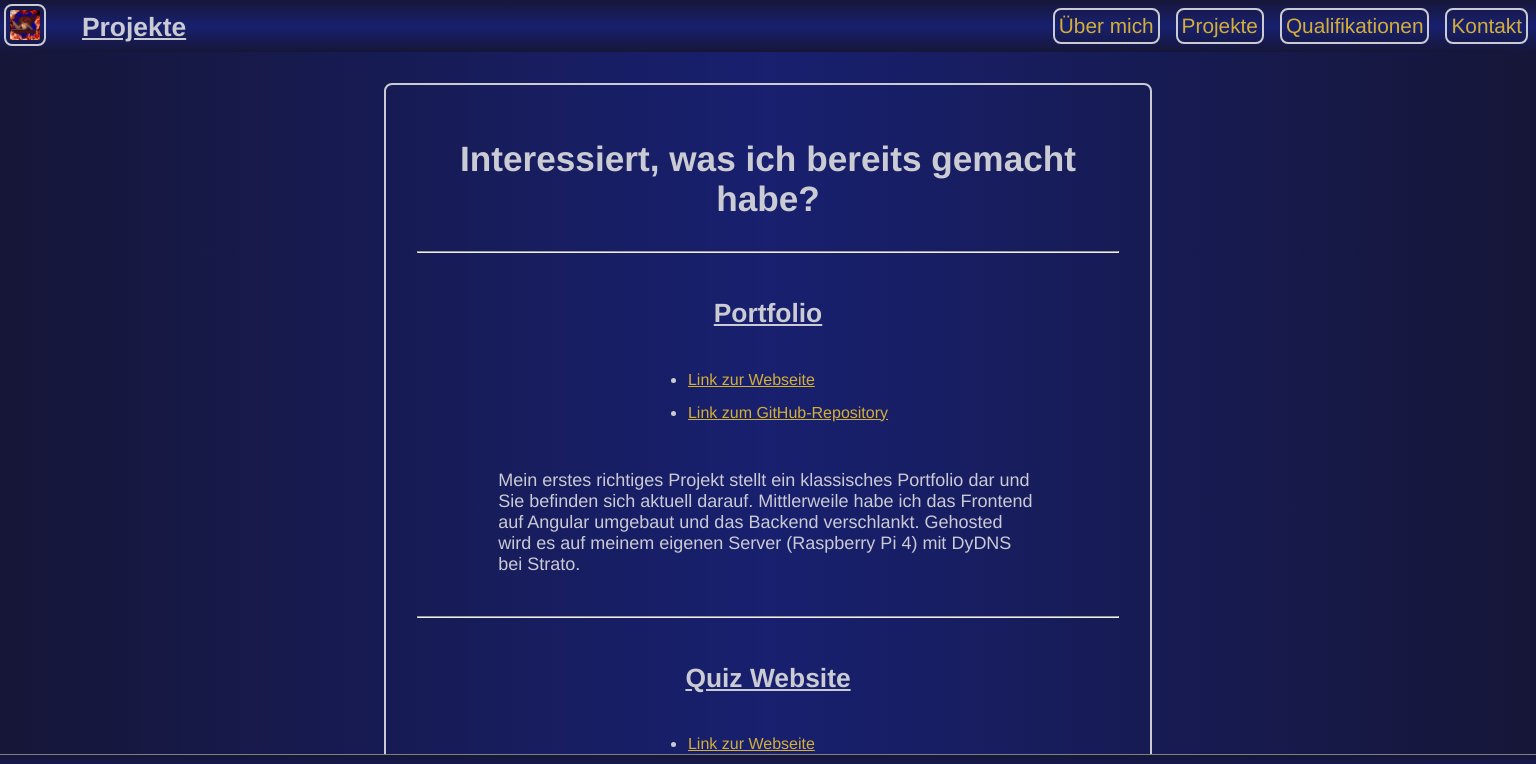
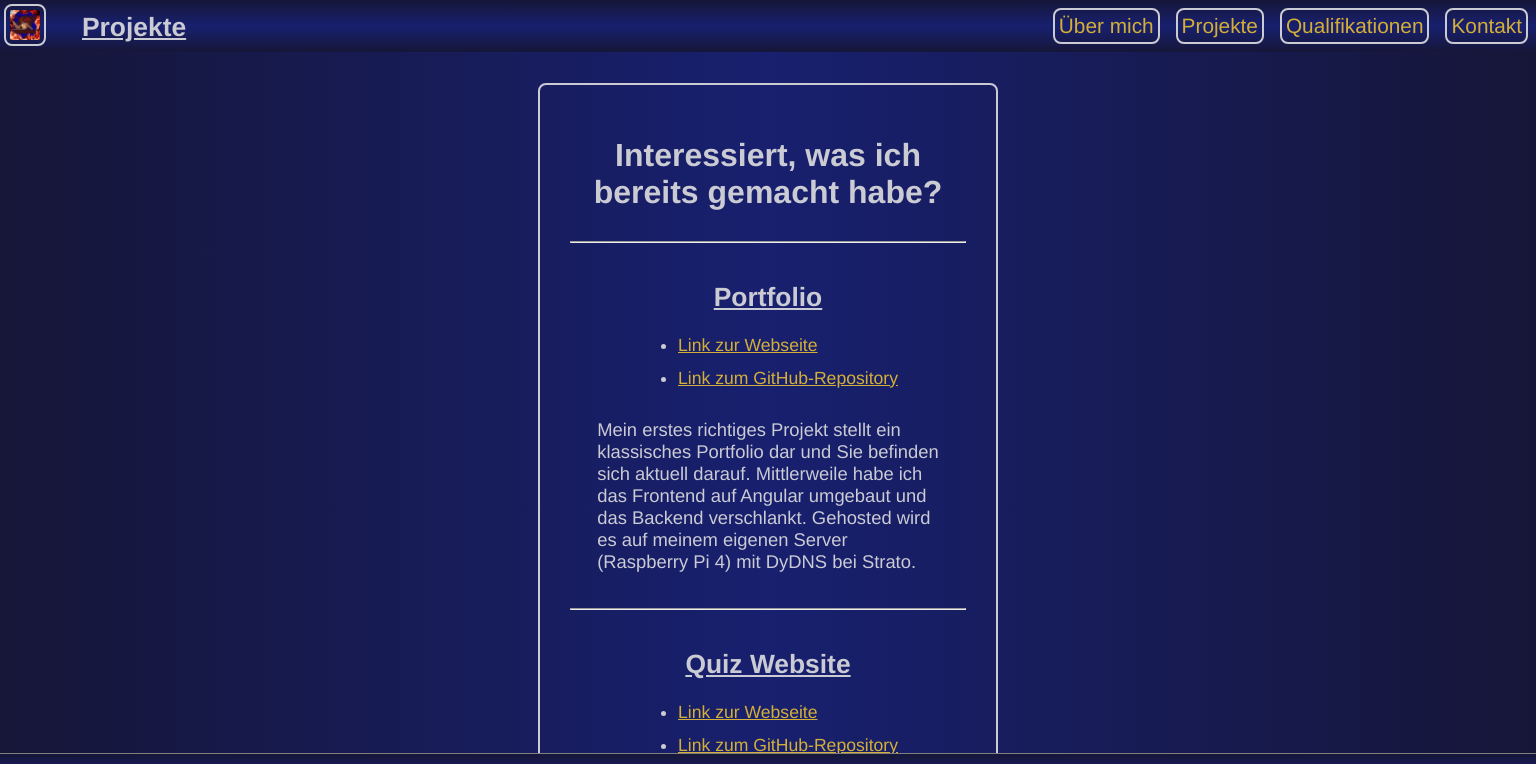
Before and after one commit to LarsOFinke/MyPortfolio, an Angular app in the folder frontend/: page /projects in a window 1536 px wide. Shown: the top 764 px of the page. Built offline with nearby package versions, Linux system fonts and the light colour scheme.

Commit message:
Improved media-queries and general CSS

```diff
--- a/frontend/src/app/components/projects/projects.component.css
+++ b/frontend/src/app/components/projects/projects.component.css
@@ -1,4 +1,12 @@
 /* ### PROJECTS PAGE ### */
+
+ul {
+  margin: 0;
+}
+
+p {
+  font-size: 1rem;
+}
 
 .projects a {
   text-decoration: underline;
@@ -16,5 +24,25 @@
 }
 
 .description-text {
-  width: 80%;
+  width: 90%;
 }
+
+@media (min-width: 1023px) {
+  p {
+    font-size: 1.15rem;
+  }
+
+  .projects a {
+    font-size: 1.1rem;
+  }
+
+  .custom-wrapper {
+    width: 40%;
+  }
+}
+
+@media (min-width: 1439px) {
+  .custom-wrapper {
+    width: 30%;
+  }
+}
--- a/frontend/src/styles.css
+++ b/frontend/src/styles.css
@@ -46,6 +46,14 @@ h2,
 h3,
 h4 {
   text-align: center;
+}
+h1 {
+  font-size: 1.75rem;
+}
+@media (min-width: 1439px) {
+  h1 {
+    font-size: 2rem;
+  }
 }
 p {
   font-size: 18px;
```
